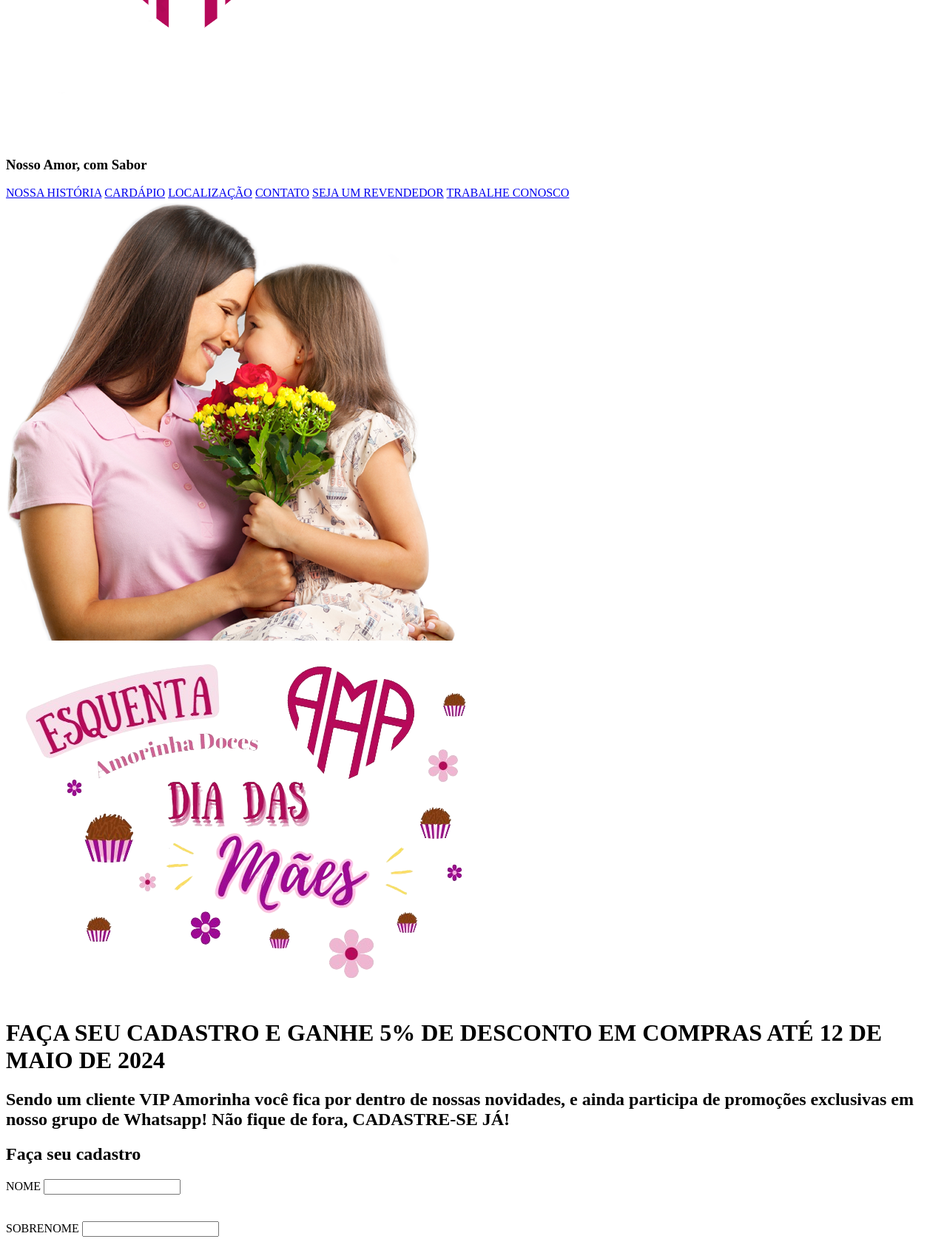
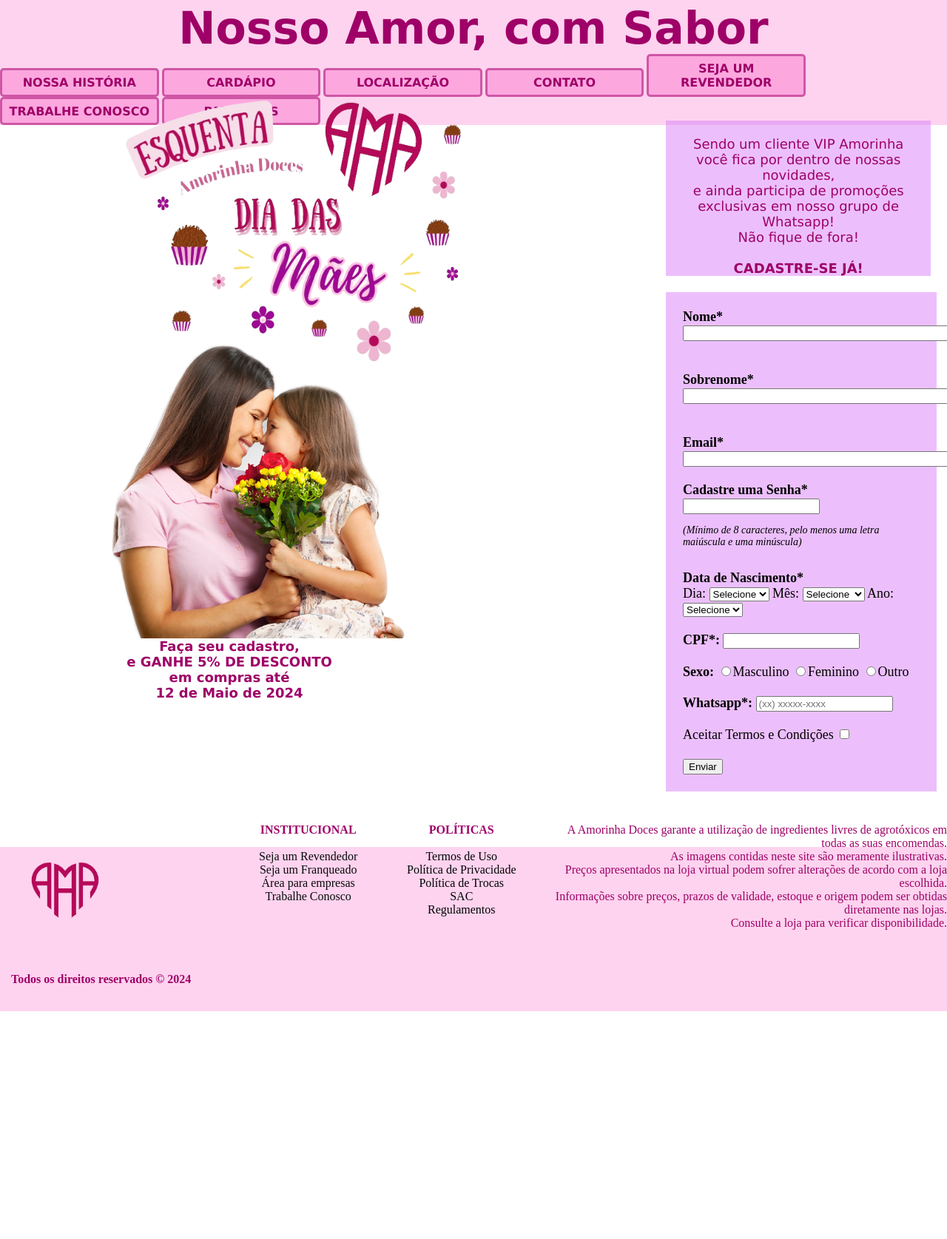
Before and after one commit to rafaelassoaress/Amorinha_Doces, a plain HTML site: page index.html in a window 1280 px wide. Shown: the part 237-1912 px from the top of the page at 74% size. After the commit the page ends 1604 px from the top, so only its background shows below. Drawn offline with Linux system fonts and the light colour scheme.

Commit message:
feat(html): Criação de rodapé e estruturação de página.
feat: criação de rodapé, estruturação de página com menus, botões, formulário.

style: estilização de página completa dentro do conteúdo aprendido até então em aula e pesquisa extra acadêmica.

```diff
--- a/index.html
+++ b/index.html
@@ -12,49 +12,61 @@
             <img src="imagens/logoamorinha.png" alt="Logotipo Amorinha Doces">
         </div>
         <div class="slogan">
-            <h3> Nosso Amor, com Sabor </h3>
+           <strong>Nosso Amor, com Sabor</strong>
         </div>
 
         <div class="menu">
 
             <nav>
-                <a href="#sobre">NOSSA HISTÓRIA</a>
-                <a href="#cardapio">CARDÁPIO</a>
-                <a href="#localizacao">LOCALIZAÇÃO</a>
-                <a href="#contato">CONTATO</a>
-                <a href="#revenda">SEJA UM REVENDEDOR</a>
-                <a href="vagas">TRABALHE CONOSCO</a>
+                <a href="#sobre"><strong>NOSSA HISTÓRIA</strong></a>
+                <a href="#cardapio"><strong>CARDÁPIO</strong></a>
+                <a href="#localizacao"><strong>LOCALIZAÇÃO</strong></a>
+                <a href="#contato"><strong>CONTATO</strong></a>
+                <a href="#revenda"><strong>SEJA UM REVENDEDOR</strong></a>
+                <a href="vagas"><strong>TRABALHE CONOSCO</strong></a>
+                <a href="parceiros"><strong>PARCEIROS</strong></a>
             </nav>
         </div>
     </header>
     <div class="main">
 
-        <div class="imagem">
-        <img src="imagens/maefilha.png" alt="Imagem mãe e filha esquenta dia das mães">
-        <img src="imagens/promoçao.png" alt="Promoção esquenta dia das mães">
+        <div id="imagem_chamada">
+        <img src="imagens/promoçao.png" alt="Promoção esquenta dia das mães" width="500px" height="400px">
+        </div>
 
-       <div class="texto">
-        <h1> FAÇA SEU CADASTRO E GANHE 5% DE DESCONTO EM COMPRAS ATÉ 12 DE MAIO DE 2024 </h1>
-        <h2> Sendo um cliente VIP Amorinha você fica por dentro de nossas novidades, e ainda participa de promoções exclusivas em nosso grupo de Whatsapp! Não fique de fora, CADASTRE-SE JÁ! </h2>
-        <div class="formulario">
-            <h2>Faça seu cadastro</h2>
+        <div id="imagem_mae">
+        <img src="imagens/maefilha.png" alt="Imagem mãe e filha esquenta dia das mães" width="400px" height="400px">
+        </div>
 
-            <form action="/processar-formulario" method="post">
-                <label for="nome">NOME</label>
-                <input type="text" id="nome" name="nome" required><br></form><br><br>
+       <div id="texto_chamada">
+        <strong>Faça seu cadastro,<br>e GANHE 5% DE DESCONTO <br>em compras até <br>12 de Maio de 2024 </strong>
+    </div>
 
-                <label for="sobrenome">SOBRENOME</label>
-                <input type="text" id="sobrenome" name="sobrenome" required><br></form><br><br>
 
-                <label for="email">Email:</label>
-                <input type="email" id="email" name="email" required><br><br>
+        <div class="titulo_formulario">
+            <br>Sendo um cliente VIP Amorinha <br>você fica por dentro de nossas novidades, <br>e ainda participa de promoções exclusivas em nosso grupo de Whatsapp! <br>Não fique de fora!<br> <br><strong>CADASTRE-SE JÁ!</strong>
+        </div>
+            <div class="formulario"
+                <form action="/processar-formulario" method="post">
+                <label for="nome"><strong>Nome*</strong></label>
+                <br>
+                <input type="text" id="nome" name="nome" style="width:350px" required><br></form><br><br>
 
-                <label for="senha">Cadastre uma Senha</label>
+                <label for="sobrenome"><strong>Sobrenome*</strong> </label>
+                <br>
+                <input type="text" id="sobrenome" name="sobrenome" style="width:350px" required><br></form><br><br>
+
+                <label for="email"><strong>Email*</strong></label>
+                <br>
+                <input type="email" id="email" name="email" style="width:350px" required><br><br>
+
+                <label for="senha"><strong>Cadastre uma Senha*</strong></label>
+                <br>
                 <input type="password" id="senha" name="senha" pattern="(?=.*[A-Z])(?=.*[a-z]).{8,}" title="A senha deve conter pelo menos 8 caracteres, uma letra maiúscula e uma letra minúscula" required><br>
-                <p style="font-size: 12px;">
+                <p style="font-size: 14px;">
                     <label><em>(Mínimo de 8 caracteres, pelo menos uma letra maiúscula e uma minúscula)</em></label><br><br>
                 </p>
-                <label>Data de Nascimento:</label><br>
+                <label><strong>Data de Nascimento*</strong></label><br>
                 <label for="dia">Dia:</label>
                 <select id="dia" name="dia" required>
                     <option value="selecione">Selecione</option>
@@ -215,27 +227,29 @@
                 </select>
                 <br><br>
 
-                <label for="cpf">CPF:</label>
+                <label for="cpf"><strong>CPF*:</strong></label>
                 <input type="text" id="cpf" name="cpf" maxlength="11" title="Digite um CPF válido(apenas números)" required><br><br>
 
-                <label for="sexo">Sexo:</label>
+                <label for="sexo"><strong>Sexo:</strong></label>
                 <input type="radio" id="sexo-masculino" name="sexo" value="masculino">Masculino
                 <input type="radio" id="sexo-feminino" name="sexo" value="feminino">Feminino
                 <input type="radio" id="sexo-outro" name="sexo" value="outro">Outro<br><br>
 
-                <label for="telefone">Whatsap:</label>
+                <label for="telefone"><strong>Whatsapp*:</strong></label>
                 <input type="tel" id="telefone" name="telefone" placeholder="(xx) xxxxx-xxxx" pattern="\([0-9]{2}\) [0-9]{4}-[0-9]{4}" title="Digite um número de telefone válido com DDD" required><br><br>
 
 
                 <label for="aceitar-termos">Aceitar Termos e Condições </label>
                 <input type="checkbox" id="aceitar-termos" name="aceitar-termos" required><br><br>
 
+                <div>
+                <input type="submit" value="Enviar" >
 
-                <input type="submit" value="Enviar">
+            </div>
             </form>
 
 
-
+        </div>
         </div>
        </div>
        </div>
@@ -243,8 +257,42 @@
 
 
     <div class="footer">
-        teste
+        <img src="imagens/logoamorinha.png" alt="Logotipo Amorinha Doces" height="150px">
+
+        <div class="menu_footer01">
+            <strong>INSTITUCIONAL</strong>
+            <nav>
+
+                <br><a href="#revenda">Seja um Revendedor</a>
+                <br><a href="#franquia">Seja um Franqueado</a>
+                <br><a href="#empresas">Área para empresas</a>
+                <br><a href="vagas">Trabalhe Conosco</a>
+
+         </nav>
+        </div>
+
+        <div class="menu_footer02">
+            <strong>POLÍTICAS</strong>
+            <nav>
+
+                <br><a href="#termos">Termos de Uso</a>
+                <br><a href="#privacidade">Política de Privacidade</a>
+                <br><a href="#troca">Política de Trocas</a>
+                <br><a href="#contato">SAC</a>
+               <br> <a href="#regulamento">Regulamentos</a>
+                </nav>
+        </div>
+        <div class="ecopy">
+            <p><strong>Todos os direitos reservados &copy; 2024</strong></p>
+        </div>
+        <div class="texto_footer">
+            A Amorinha Doces garante a utilização de ingredientes livres de agrotóxicos em todas as suas encomendas.  <br>As imagens contidas neste site são meramente ilustrativas.
+            <br>Preços apresentados na loja virtual podem sofrer alterações de acordo com a loja escolhida. <br>Informações sobre preços, prazos de validade, estoque e origem podem ser obtidas diretamente nas lojas.  <br>Consulte a loja para verificar disponibilidade.     </div>
+                <br>
+
+
 
     </div>
+
     </body>
     </html>
--- a/styles.css
+++ b/styles.css
@@ -0,0 +1,140 @@
+body {
+    margin: 0;
+    padding: 0;
+}
+header{
+    background-color:rgba(253, 167, 223,0.5);
+    padding: 0;
+}
+.logo{
+    text-align:center;
+    margin:0;
+    padding:0;
+}
+.logo img{
+    width: 300px;
+    padding:0;
+
+    }
+.slogan{
+    font-family: 'French Script MT',cursive;
+    font-size: 60px;
+    text-align: center;
+    color: rgb(158, 0, 103);
+    padding:0;
+    margin-top:0;
+}
+.menu nav a {
+    background-color:rgba(253, 167, 223,1.0);
+    border: 3px solid rgba(162, 6, 108, 0.5);
+    border-radius: 5px;
+    width: 195px;
+    padding: 10px;
+    text-align: center;
+    color:rgb(158, 0, 103);
+    display: inline-block;
+    text-decoration: none;
+    padding: 6.8px;
+    font-family:'Lucida Sans', 'Lucida Sans Regular', 'Lucida Grande', 'Lucida Sans Unicode', Geneva, Verdana, sans-serif;
+}
+
+#main{
+    top:350px;
+    right: 500px;
+
+}
+
+#imagem_chamada{
+    position: absolute;
+    top: 350px;
+    left: 150px;
+
+
+}
+#imagem_mae{
+    position: absolute;
+    top: 700px;
+    left: 150px;
+
+
+}
+
+#texto_chamada{
+    text-align: center;
+    color:rgb(158, 0, 103);
+    font-family:'Lucida Sans', 'Lucida Sans Regular', 'Lucida Grande', 'Lucida Sans Unicode', Geneva, Verdana, sans-serif;
+    position: absolute;
+    top: 1100px;
+    left: 150px;
+    width:25vw;
+    height: 25px;
+    font-size: 18px;
+}
+
+.titulo_formulario{
+    background-color: rgba(217, 128, 250, 0.5);
+    color: rgb(158, 0, 103);
+    font-family: 'Lucida Sans', 'Lucida Sans Regular', 'Lucida Grande', 'Lucida Sans Unicode', Geneva, Verdana, sans-serif;
+    width: 28vw;
+    font-size: 18px;
+    position: absolute;
+    top: 400px;
+    margin-left: 900px;
+    text-align: center;
+
+}
+.formulario{
+    background-color: rgba(217, 128, 250,0.5);
+    width: 25vw;
+    font-size: 18px;
+    padding: 23px;
+    margin-top: 226px;
+    margin-left: 900px;
+    margin-bottom: 75px;
+}
+
+.footer{
+    background-color: rgba(253, 167, 223,0.5);
+
+}
+
+.texto_footer{
+color:rgb(158, 0, 103);
+position: absolute;
+    top: 1350px;
+    margin-left: 750px;
+    text-align:right;
+}
+.ecopy{
+    margin-left: 15px;
+    color:rgb(158, 0, 103);
+    }
+
+.menu_footer01{
+    color:rgb(158, 0, 103);
+    position: absolute;
+    top: 1350px;
+    margin-left: 350px;
+    text-align: center;
+
+}
+
+.menu_footer02{
+
+    color:rgb(158, 0, 103);
+    position: absolute;
+    top: 1350px;
+    margin-left: 550px;
+    text-align: center;
+    text-decoration: none;
+
+    }
+    .menu_footer01 nav a{
+    text-decoration: none;
+    color:rgb(10, 10, 10)
+    }
+
+    .menu_footer02 nav a{
+        text-decoration: none;
+        color:rgb(3, 3, 3)
+        }
```
